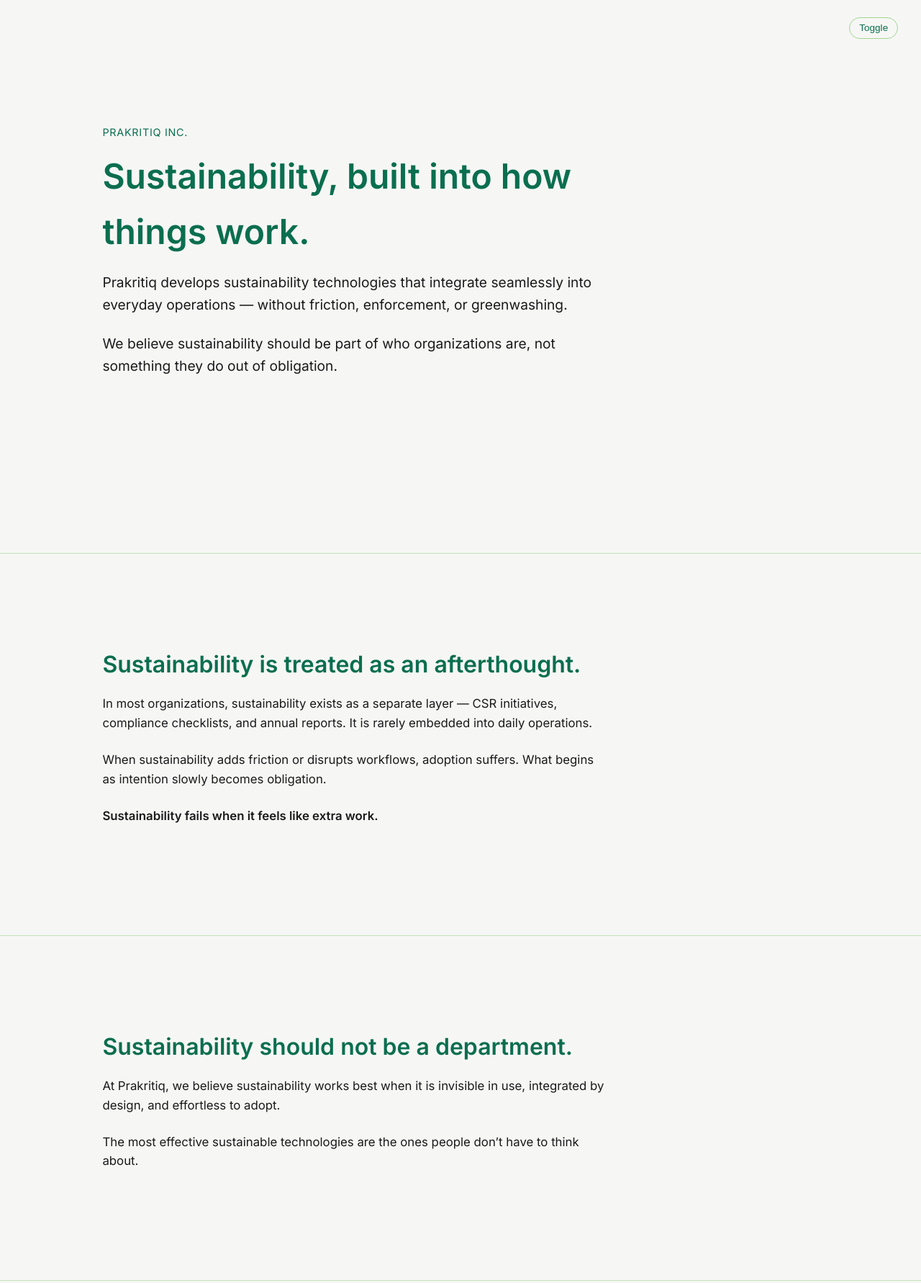
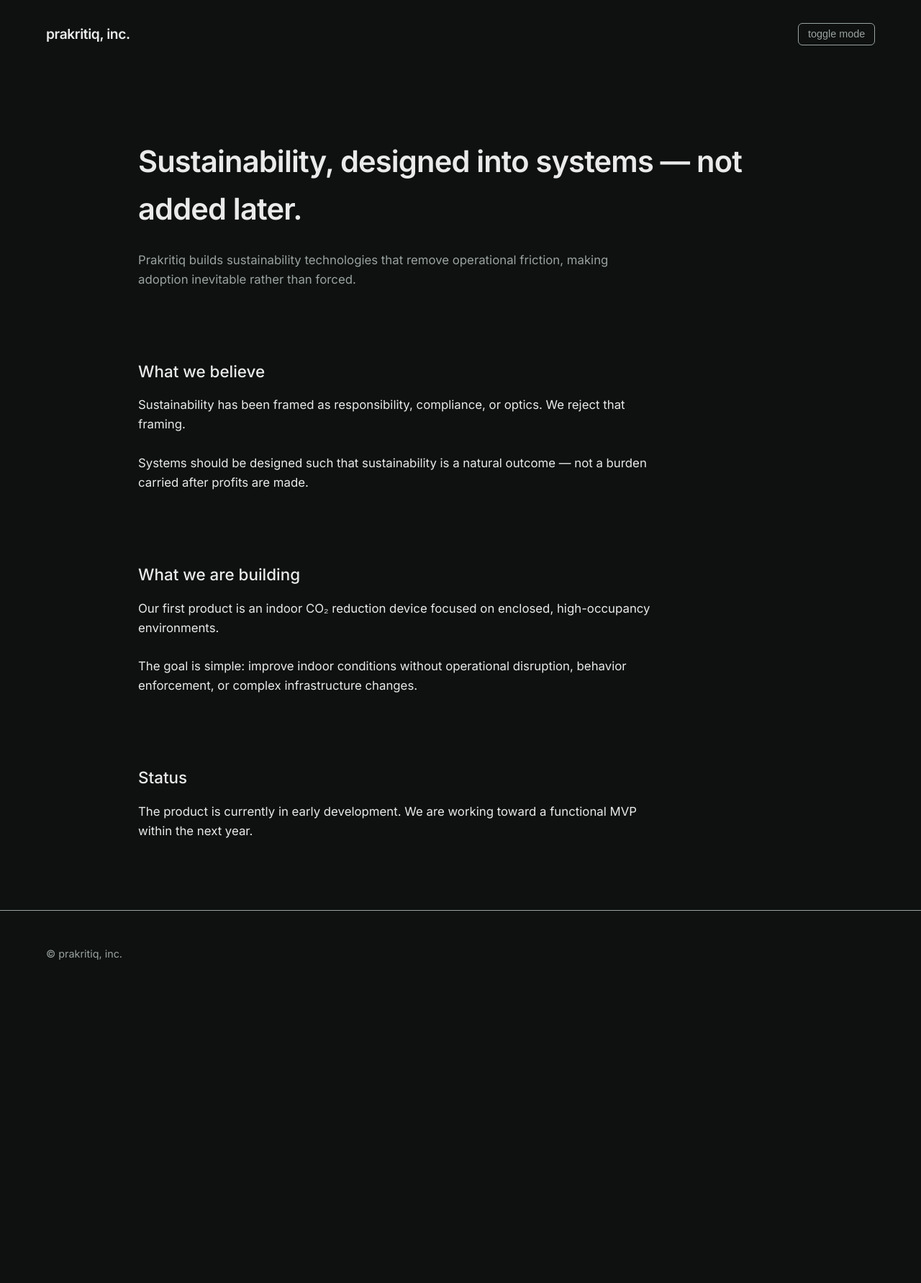
Before and after one commit to Prakritiq-Inc/Prakritiq, a plain HTML site: page index.html in a window 1280 px wide. Shown: the top 1782 px of the page at 72% size. After the commit the page ends 1384 px from the top, so only its background shows below. Drawn offline with Linux system fonts and the light colour scheme.

Commit message:
Update site to brand kit v1.0

```diff
--- a/index.html
+++ b/index.html
@@ -2,17 +2,28 @@
 <html lang="en">
 <head>
   <meta charset="UTF-8" />
-  <meta name="viewport" content="width=device-width, initial-scale=1.0" />
-  <title>Prakritiq Inc.</title>
-  <link rel="preconnect" href="https://fonts.googleapis.com">
-  <link rel="preconnect" href="https://fonts.gstatic.com" crossorigin>
+  <meta name="viewport" content="width=device-width, initial-scale=1.0"/>
+  <title>prakritiq, inc.</title>
+
+  <!-- Inter font -->
   <link href="https://fonts.googleapis.com/css2?family=Inter:wght@400;500;600&display=swap" rel="stylesheet">
+
   <style>
     :root {
-      --green-dark: #0B6E4F;
-      --green-soft: #A1D490;
-      --charcoal: #1A1A1A;
-      --offwhite: #F6F7F5;
+      /* Light mode */
+      --bg: #F6F7F5;
+      --text: #1A1A1A;
+      --muted: #9AA3A0;
+      --accent: #0B6E4F;
+      --secondary: #2F7F64;
+    }
+
+    [data-theme="dark"] {
+      --bg: #0E1110;
+      --text: #EAEAEA;
+      --muted: #9AA3A0;
+      --accent: #7AE3B1;
+      --secondary: #2F7F64;
     }
 
     * {
@@ -23,229 +34,151 @@
 
     body {
       font-family: 'Inter', sans-serif;
-      background-color: var(--offwhite);
-      color: var(--charcoal);
+      background: var(--bg);
+      color: var(--text);
       line-height: 1.6;
+      transition: background 0.3s ease, color 0.3s ease;
+    }
+
+    header {
+      display: flex;
+      justify-content: space-between;
+      align-items: center;
+      padding: 2rem 4rem;
+    }
+
+    .logo {
+      font-weight: 600;
+      font-size: 1.2rem;
+      letter-spacing: -0.02em;
+    }
+
+    .toggle {
+      cursor: pointer;
+      font-size: 0.9rem;
+      color: var(--muted);
+      border: 1px solid var(--muted);
+      padding: 0.4rem 0.8rem;
+      border-radius: 6px;
+      background: transparent;
+    }
+
+    main {
+      max-width: 960px;
+      margin: 6rem auto;
+      padding: 0 2rem;
     }
 
     section {
-      padding: 5rem 8vw;
-      max-width: 1200px;
-      margin: auto;
-    }
-
-    h1, h2, h3 {
-      font-weight: 600;
-      color: var(--green-dark);
-      margin-bottom: 1rem;
+      margin-bottom: 6rem;
     }
 
     h1 {
-      font-size: 3rem;
+      font-size: 2.6rem;
+      font-weight: 600;
+      margin-bottom: 1.5rem;
+      letter-spacing: -0.02em;
     }
 
     h2 {
-      font-size: 2rem;
+      font-size: 1.4rem;
+      font-weight: 500;
+      margin-bottom: 1rem;
     }
 
     p {
       font-size: 1.05rem;
-      max-width: 700px;
-      margin-bottom: 1.5rem;
+      color: var(--text);
+      max-width: 720px;
     }
 
-    .hero {
-      min-height: 90vh;
-      display: flex;
-      flex-direction: column;
-      justify-content: center;
-    }
-
-    .hero h1 {
-      max-width: 700px;
-    }
-
-    .hero p {
-      font-size: 1.2rem;
-    }
-
-    .divider {
-      height: 1px;
-      background-color: var(--green-soft);
-      margin: 3rem 0;
-      opacity: 0.6;
-    }
-
-    .tag {
-      font-size: 0.9rem;
-      letter-spacing: 0.05em;
-      text-transform: uppercase;
-      color: var(--green-dark);
-      margin-bottom: 0.75rem;
+    .muted {
+      color: var(--muted);
     }
 
     footer {
-      padding: 3rem 8vw;
-      background-color: var(--charcoal);
-      color: var(--offwhite);
-    }
-
-    footer p {
-      max-width: none;
+      padding: 3rem 4rem;
+      border-top: 1px solid var(--muted);
       font-size: 0.9rem;
-      opacity: 0.85;
+      color: var(--muted);
     }
 
     @media (max-width: 768px) {
-      h1 { font-size: 2.2rem; }
-      h2 { font-size: 1.6rem; }
-      section { padding: 4rem 6vw; }
+      header, footer {
+        padding: 2rem;
       }
 
-    /* Dark mode variables */
-    body.dark {
-      --green-dark: #7AE3B1;
-      --green-soft: #2F7F64;
-      --charcoal: #EAEAEA;
-      --offwhite: #0E1110;
-      background-color: var(--offwhite);
-      color: var(--charcoal);
+      h1 {
+        font-size: 2rem;
       }
 
-    .toggle {
-      position: fixed;
-      top: 1.5rem;
-      right: 2rem;
-      padding: 0.4rem 0.8rem;
-      border: 1px solid var(--green-soft);
-      background: transparent;
-      color: var(--green-dark);
-      font-size: 0.85rem;
-      cursor: pointer;
-      border-radius: 20px;
+      main {
+        margin: 4rem auto;
+      }
     }
   </style>
 </head>
-<body>
-  <button class="toggle" onclick="document.body.classList.toggle('dark')">Toggle</button>
 
-  <!-- HERO -->
-  <section class="hero">
-    <div class="tag">Prakritiq Inc.</div>
-    <h1>Sustainability, built into how things work.</h1>
-    <p>
-      Prakritiq develops sustainability technologies that integrate seamlessly into everyday operations — without friction, enforcement, or greenwashing.
-    </p>
-    <p>
-      We believe sustainability should be part of who organizations are, not something they do out of obligation.
+<body data-theme="dark">
+
+  <header>
+    <div class="logo">prakritiq, inc.</div>
+    <button class="toggle" onclick="toggleTheme()">toggle mode</button>
+  </header>
+
+  <main>
+
+    <section>
+      <h1>Sustainability, designed into systems — not added later.</h1>
+      <p class="muted">
+        Prakritiq builds sustainability technologies that remove operational friction,
+        making adoption inevitable rather than forced.
       </p>
     </section>
 
-  <div class="divider"></div>
-
-  <!-- PROBLEM -->
     <section>
-    <h2>Sustainability is treated as an afterthought.</h2>
+      <h2>What we believe</h2>
       <p>
-      In most organizations, sustainability exists as a separate layer — CSR initiatives, compliance checklists, and annual reports. It is rarely embedded into daily operations.
-    </p>
-    <p>
-      When sustainability adds friction or disrupts workflows, adoption suffers. What begins as intention slowly becomes obligation.
-    </p>
-    <p><strong>Sustainability fails when it feels like extra work.</strong></p>
-  </section>
-
-  <div class="divider"></div>
-
-  <!-- BELIEF -->
-  <section>
-    <h2>Sustainability should not be a department.</h2>
-    <p>
-      At Prakritiq, we believe sustainability works best when it is invisible in use, integrated by design, and effortless to adopt.
-    </p>
-    <p>
-      The most effective sustainable technologies are the ones people don’t have to think about.
+        Sustainability has been framed as responsibility, compliance, or optics.
+        We reject that framing.
+        <br><br>
+        Systems should be designed such that sustainability is a natural outcome —
+        not a burden carried after profits are made.
       </p>
     </section>
 
-  <div class="divider"></div>
-
-  <!-- WHAT WE DO -->
     <section>
-    <h2>What Prakritiq does</h2>
+      <h2>What we are building</h2>
       <p>
-      Prakritiq is a product-driven sustainability technology company.
-    </p>
-    <p>
-      We design and develop practical technologies that integrate into existing environments, require minimal operational change, and deliver measurable real-world impact.
-    </p>
-    <p>
-      We are not a consulting firm. We are not a reporting platform.
-    </p>
-    <p><strong>We build technology that quietly shifts sustainability from responsibility to default.</strong></p>
-  </section>
-
-  <div class="divider"></div>
-
-  <!-- PRODUCT -->
-  <section>
-    <h2>Our first product</h2>
-    <p><strong>Indoor CO₂ Reduction Device (In Development)</strong></p>
-    <p>
-      Our first product focuses on reducing indoor CO₂ concentration in enclosed environments. The goal is to improve air quality without infrastructure-heavy changes or constant user intervention.
-    </p>
-    <p>
-      The product is currently in early development, with technical feasibility under exploration and an MVP target of approximately 12 months.
+        Our first product is an indoor CO₂ reduction device focused on enclosed,
+        high-occupancy environments.
+        <br><br>
+        The goal is simple: improve indoor conditions without operational disruption,
+        behavior enforcement, or complex infrastructure changes.
       </p>
     </section>
 
-  <div class="divider"></div>
-
-  <!-- DIFFERENT -->
     <section>
-    <h2>Designed for adoption, not enforcement</h2>
+      <h2>Status</h2>
       <p>
-      Most indoor air quality solutions depend on increased ventilation, high energy usage, or large infrastructure changes.
-    </p>
-    <p>
-      Prakritiq’s approach prioritizes seamless coexistence with existing systems, minimal maintenance, and adoption by default.
+        The product is currently in early development.
+        We are working toward a functional MVP within the next year.
       </p>
     </section>
 
-  <div class="divider"></div>
+  </main>
 
-  <!-- WHO -->
-  <section>
-    <h2>Initial focus environments</h2>
-    <p>
-      Offices, educational institutions, enclosed professional environments, and research or lab-adjacent spaces.
-    </p>
-    <p>
-      These settings face clear indoor air quality challenges and are well-positioned to adopt early-stage sustainability technologies.
-    </p>
-  </section>
+  <footer>
+    © prakritiq, inc.
+  </footer>
 
-  <div class="divider"></div>
-
-  <!-- VISION -->
-  <section>
-    <h2>Beyond a single product</h2>
-    <p>
-      The indoor CO₂ device is only the starting point.
-    </p>
-    <p>
-      Prakritiq’s long-term vision is to build a portfolio of sustainability technologies — each addressing a specific friction point that prevents adoption.
-    </p>
-    <p>
-      Sustainability becomes culture when technology removes resistance.
-    </p>
-  </section>
-
-  <!-- FOOTER -->
-  <footer>
-    <p><strong>Prakritiq Inc.</strong></p>
-    <p>Embedding sustainability into everyday operations.</p>
-  </footer>
+  <script>
+    function toggleTheme() {
+      const body = document.body;
+      const current = body.getAttribute("data-theme");
+      body.setAttribute("data-theme", current === "dark" ? "light" : "dark");
+    }
+  </script>
 
 </body>
 </html>
```
Lines whose indentation alone changed are shown as unchanged.
